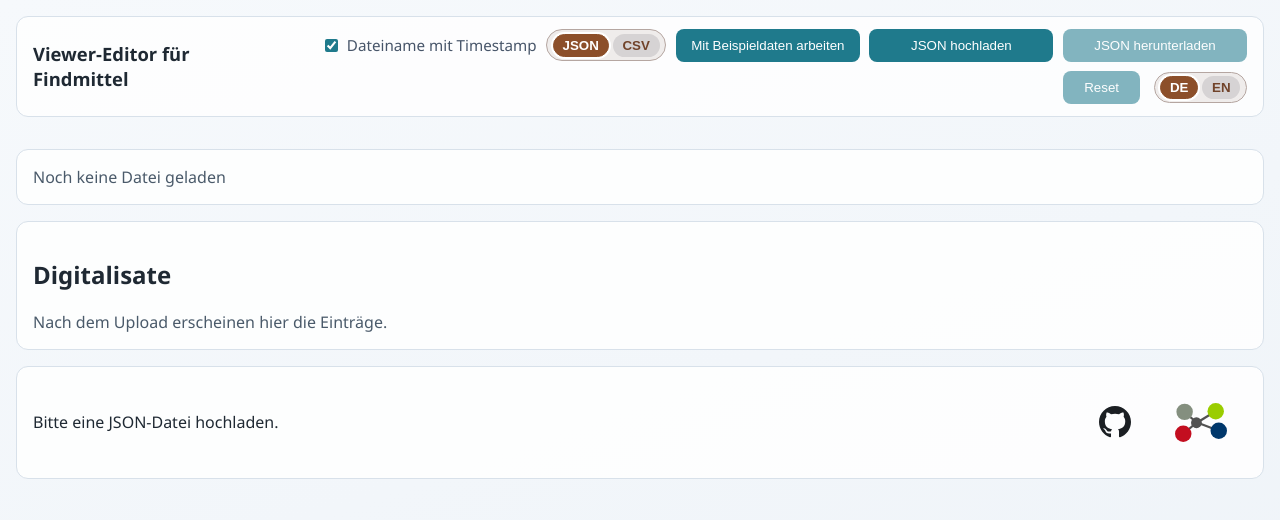
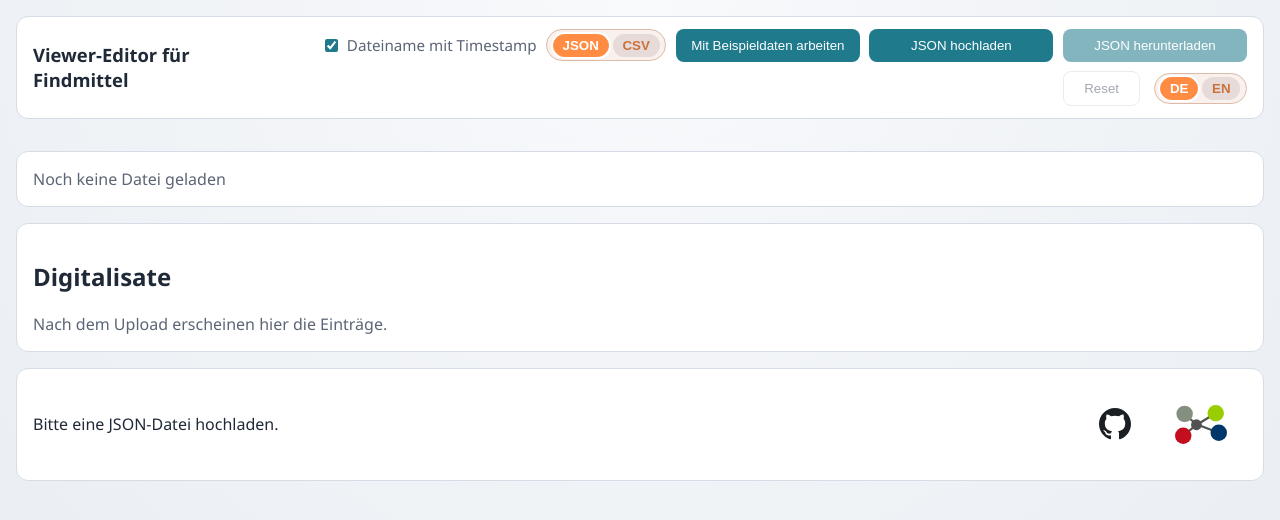
Before and after one commit to bua-dns/viewer-editor-minimal, a Vue app: page / in a window 1280 px wide. Shown: the top 520 px of the page. Built offline with nearby package versions, Linux system fonts and the light colour scheme.

Commit message:
update color theme tokens and document new palette

```diff
--- a/src/assets/styles/base/_index.scss
+++ b/src/assets/styles/base/_index.scss
@@ -1,9 +1,7 @@
 :root {
-  --color-primary: var(--ve-color-primary);
-  --color-secondary: var(--ve-color-secondary);
   font-family: var(--ve-font-family-base);
   color: var(--ve-color-text-default);
-  background: linear-gradient(160deg, #f6f9fc 0%, #eef3f8 100%);
+  background: radial-gradient(circle at top, #f8fafc 0%, #eef1f5 60%, #e7ecf2 100%);
 }
 
 * {
@@ -12,6 +10,7 @@
 
 body {
   margin: 0;
+  background: transparent;
 }
 
 button {
@@ -21,6 +20,11 @@ button {
   border-radius: 8px;
   padding: 0.55rem 0.85rem;
   cursor: pointer;
+  transition: background-color 160ms ease, border-color 160ms ease, color 160ms ease;
+}
+
+button:hover:not(:disabled) {
+  background: var(--color-primary-hover);
 }
 
 button:disabled {
@@ -37,6 +41,13 @@ select {
   border-radius: 8px;
   padding: 0.5rem 0.65rem;
   width: 100%;
+  background: var(--color-surface);
+  color: var(--color-text-primary);
+}
+
+:focus-visible {
+  outline: 2px solid var(--color-primary);
+  outline-offset: 2px;
 }
 
 textarea {
--- a/src/assets/styles/tokens/_index.scss
+++ b/src/assets/styles/tokens/_index.scss
@@ -1,21 +1,32 @@
 :root {
-  --ve-color-primary: #1f7a8c;
-  --ve-color-secondary: #8c4f2a;
+  --color-primary: #0066cc;
+  --color-primary-hover: #004f99;
+  --color-secondary: #ff8c42;
+  --color-secondary-hover: #e56e2e;
+  --color-background: #eef1f5;
+  --color-surface: #ffffff;
+  --color-border: #d6dce5;
+  --color-border-soft: #e5eaf0;
+  --color-text-primary: #1f2937;
+  --color-text-secondary: #5b6575;
+
+  --ve-color-primary: var(--color-primary);
+  --ve-color-secondary: var(--color-secondary);
   --ve-color-white: #ffffff;
 
-  --ve-color-text-default: #1f2933;
-  --ve-color-text-strong: #0f172a;
-  --ve-color-text-muted: #475569;
-  --ve-color-text-soft: #4a5a6a;
+  --ve-color-text-default: var(--color-text-primary);
+  --ve-color-text-strong: var(--color-text-primary);
+  --ve-color-text-muted: var(--color-text-secondary);
+  --ve-color-text-soft: var(--color-text-secondary);
 
-  --ve-color-border-default: #d8e1ea;
-  --ve-color-border-soft: #bfd0df;
-  --ve-color-border-strong: #cbd5e1;
+  --ve-color-border-default: var(--color-border);
+  --ve-color-border-soft: var(--color-border-soft);
+  --ve-color-border-strong: var(--color-border);
 
-  --ve-color-surface-base: #f8fbfe;
-  --ve-color-surface-panel: #ffffffd9;
-  --ve-color-surface-appbar: #ffffffcc;
-  --ve-color-surface-card: #edf3f9;
+  --ve-color-surface-base: var(--color-background);
+  --ve-color-surface-panel: var(--color-surface);
+  --ve-color-surface-appbar: var(--color-surface);
+  --ve-color-surface-card: #f7f9fc;
 
   --ve-color-success: #0f5132;
   --ve-color-error: #b42318;
--- a/src/components/DataTransferControls.vue
+++ b/src/components/DataTransferControls.vue
@@ -113,6 +113,14 @@ function onModeChange(nextMode) {
 
 .transfer-btn-reset {
   min-width: 4.8rem;
+  background: var(--color-surface);
+  color: var(--color-text-secondary);
+  border: 1px solid var(--color-border);
+}
+
+.transfer-btn-reset:hover:not(:disabled) {
+  background: #f8fafc;
+  color: var(--color-text-primary);
 }
 
 .download-option input[type='checkbox'] {
--- a/src/components/UserConfigPanel.vue
+++ b/src/components/UserConfigPanel.vue
@@ -161,9 +161,9 @@ function onAddField() {
 }
 
 .remove-field-btn {
-  background: #f8fafc;
-  color: #334155;
-  border: 1px solid #cbd5e1;
+  background: var(--color-surface);
+  color: var(--color-text-secondary);
+  border: 1px solid var(--color-border);
 }
 
 .user-config-row.is-dragging {
@@ -174,7 +174,7 @@ function onAddField() {
   user-select: none;
   cursor: grab;
   text-align: center;
-  color: #64748b;
+  color: var(--ve-color-text-soft);
   font-weight: 700;
 }
 
@@ -186,7 +186,7 @@ function onAddField() {
 .field-key {
   font-family: var(--ve-font-family-mono);
   font-size: 0.9rem;
-  color: #1e293b;
+  color: var(--ve-color-text-strong);
 }
 
 @media (max-width: 768px) {
```
Also changed, not shown: 2 other files (tests, documents, lock files or other folders).
